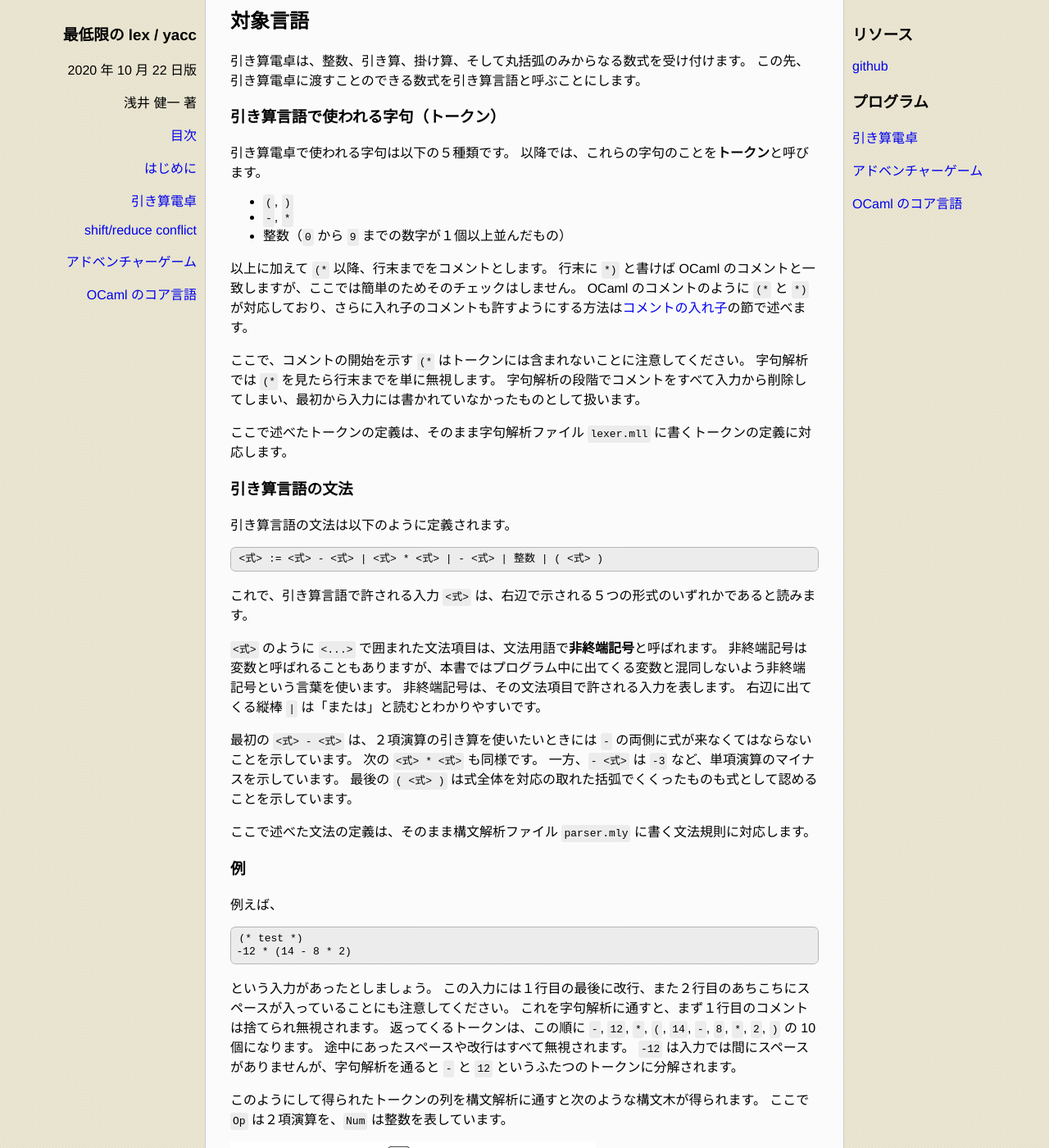
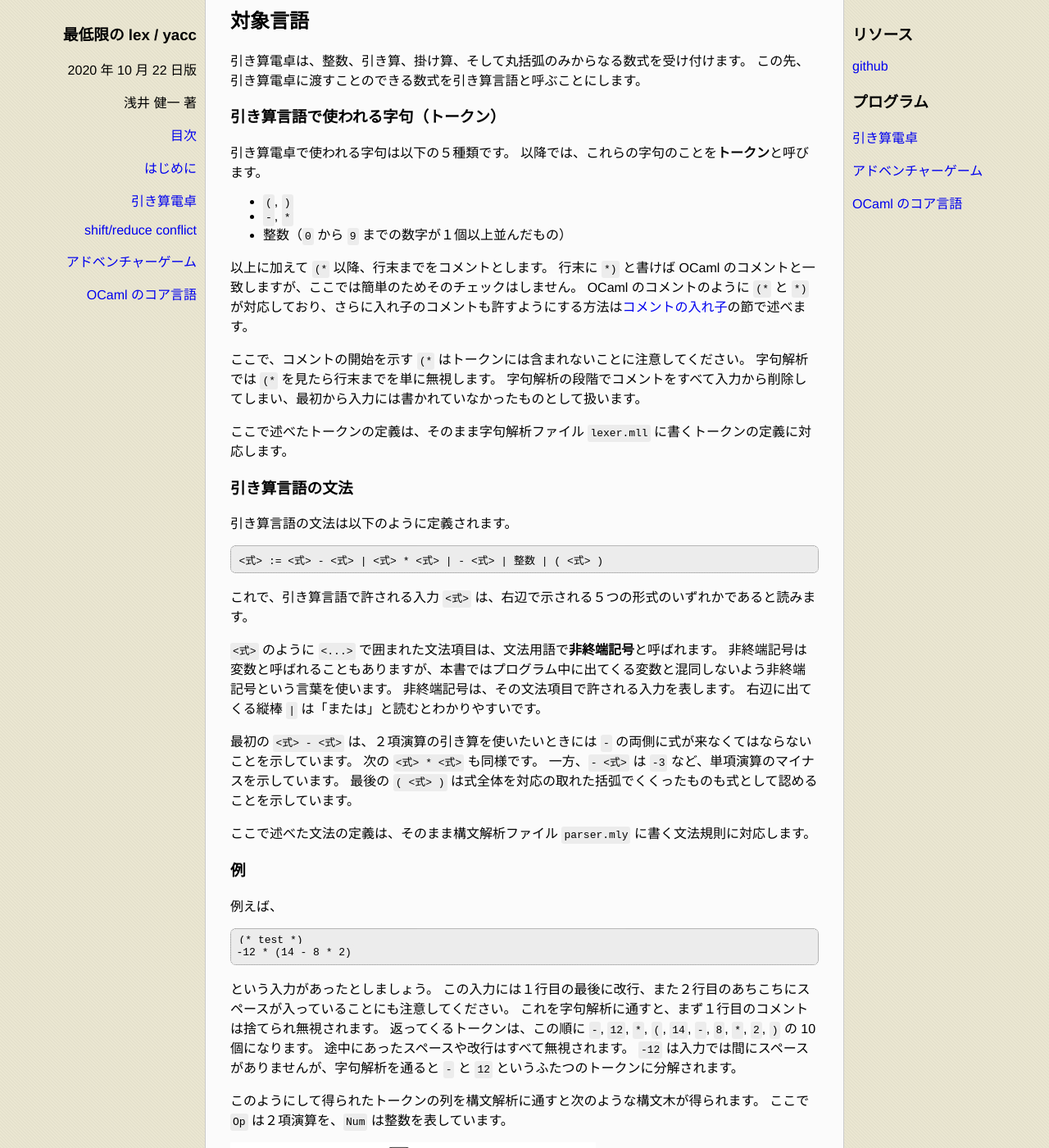
Before and after one commit to kenichi-asai/lex-yacc, a Jekyll site: the page built from docs/index.md, in a window 1280 px wide and 1400 px high, scrolled down 4487 px. Shown: the whole window at 82% size. Built offline with Jekyll 4.4.1, drawn with Linux system fonts in a browser that asks for light colours.

Commit message:
remove line-height

```diff
--- a/docs/assets/stylesheets/styles.css
+++ b/docs/assets/stylesheets/styles.css
@@ -134,7 +134,3 @@
 a {
     text-decoration: none;
 }
-
-code {
-    line-height: 120%;
-}
```
